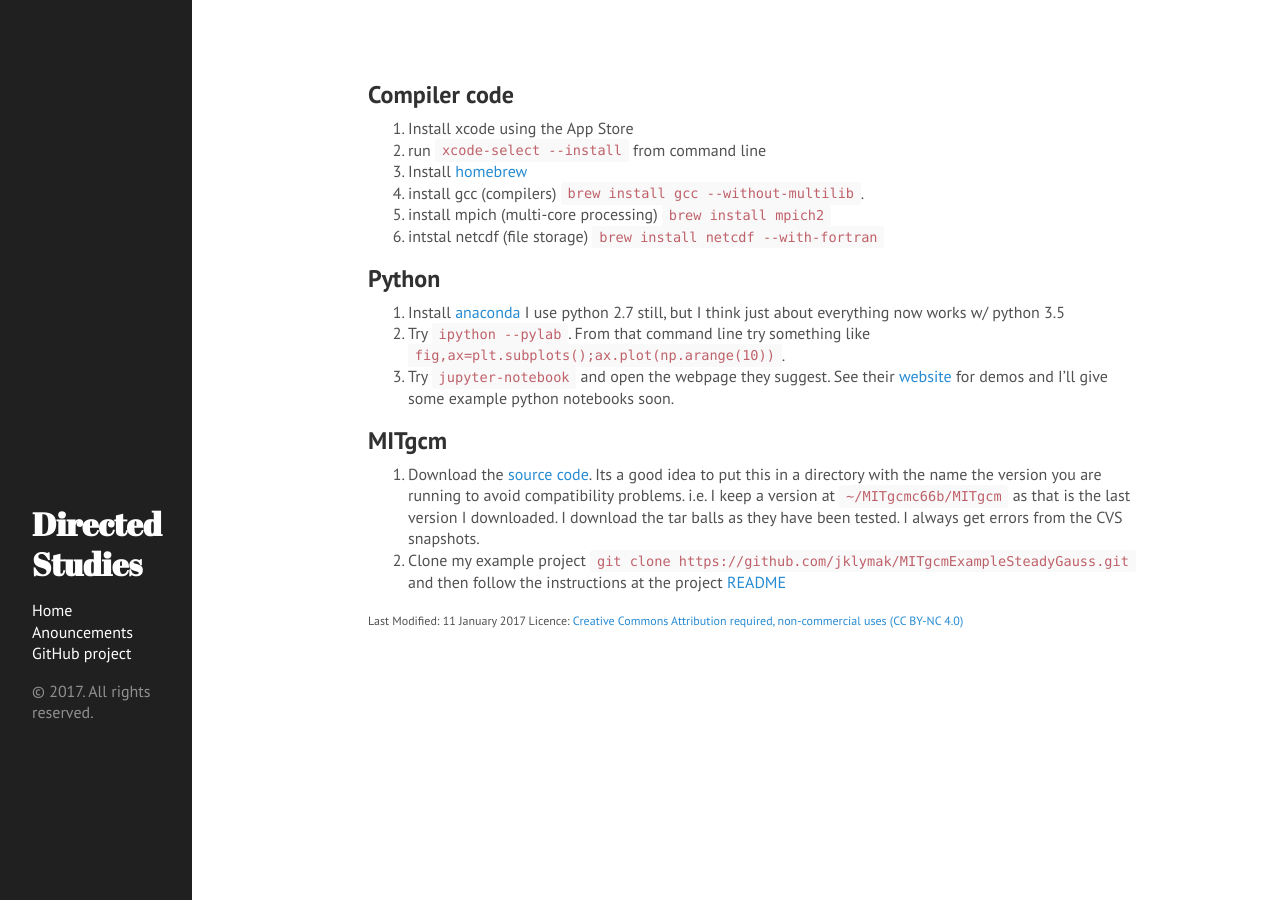
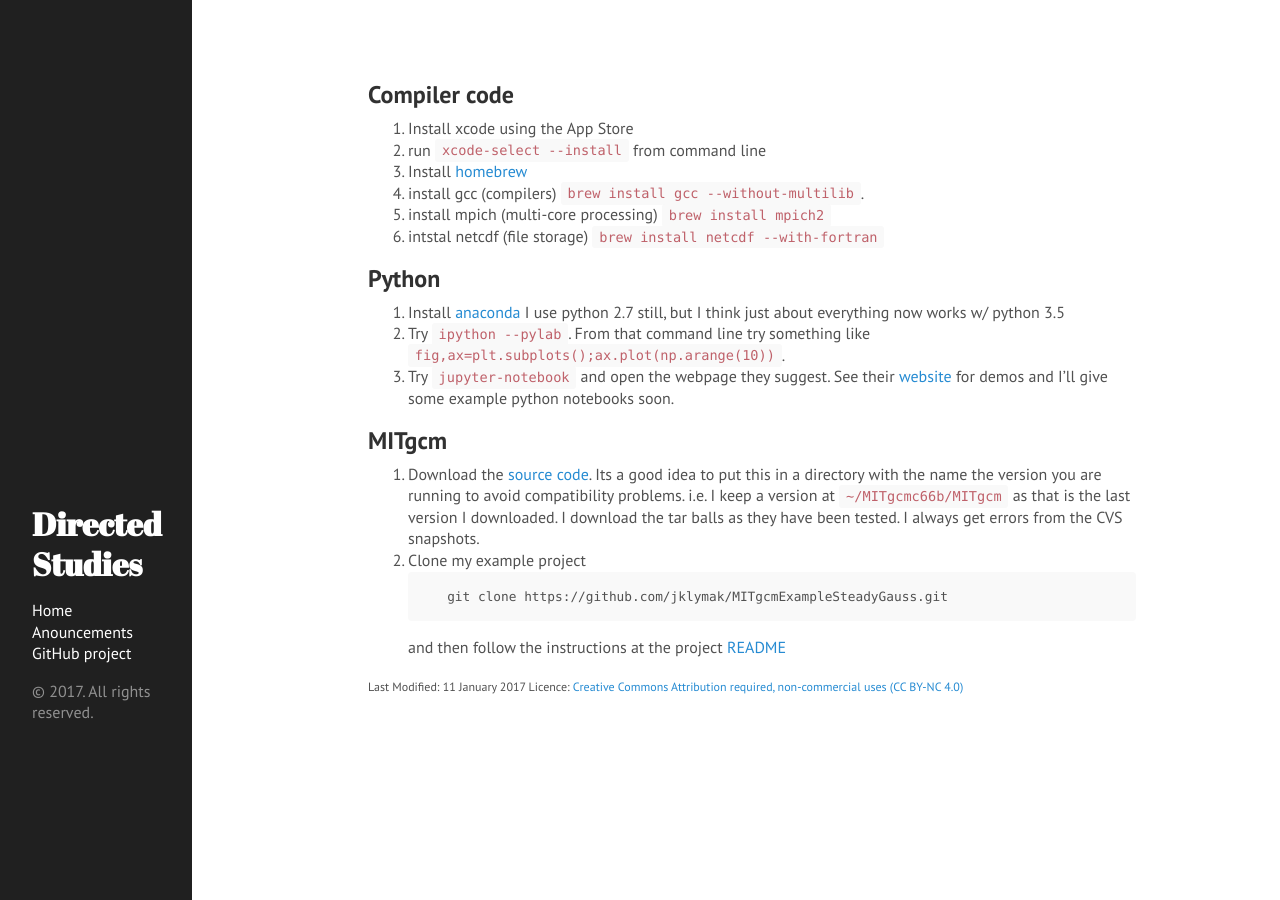
Before and after one commit to jklymak/DirStu17, a Jekyll site: the page built from docs/Projects/install.md, in a window 1280 px wide. Built offline with Jekyll 4.4.1, drawn with Linux system fonts in a browser that asks for light colours.

Commit message:
Working Version

````diff
--- a/docs/Projects/install.md
+++ b/docs/Projects/install.md
@@ -21,4 +21,8 @@ title: Installing (Dir Studies 2017)
 ## MITgcm
 
    1. Download the [source code](http://mitgcm.org/public/source_code.html).  Its a good idea to put this in a directory with the name the version you are running to avoid compatibility problems.  i.e. I keep a version at `~/MITgcmc66b/MITgcm` as that is the last version I downloaded.  I download the tar balls as they have been tested.  I always get errors from the CVS snapshots.
-   2. Clone my example project `git clone https://github.com/jklymak/MITgcmExampleSteadyGauss.git` and then follow the instructions at the project [README](https://github.com/jklymak/MITgcmExampleSteadyGauss/blob/master/README.md)
+   2. Clone my example project
+   ```
+   git clone https://github.com/jklymak/MITgcmExampleSteadyGauss.git
+   ```
+  and then follow the instructions at the project [README](https://github.com/jklymak/MITgcmExampleSteadyGauss/blob/master/README.md)
````
